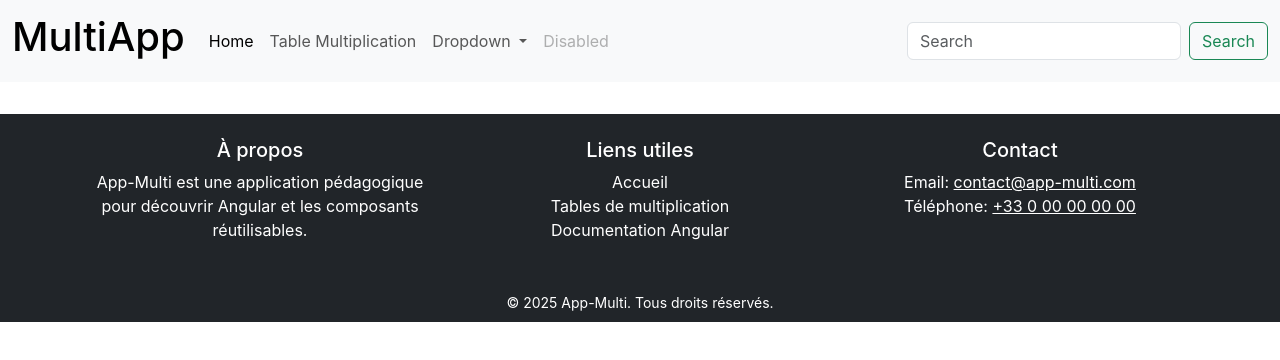
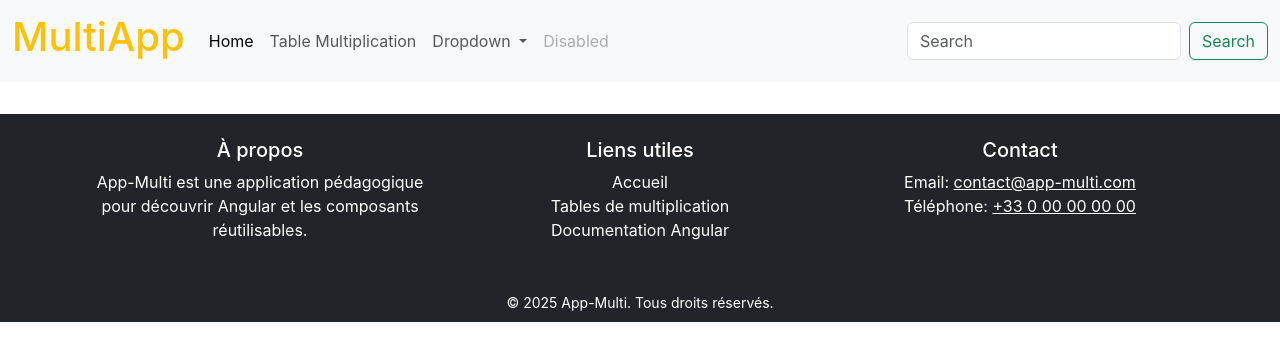
Before and after one commit to FilloyLuca/AppMulti_Angular, an Angular app: page / in a window 1280 px wide. Shown: the top 360 px of the page. Built offline with nearby package versions, Linux system fonts and the light colour scheme.

Commit message:
Lien du footer fait pour la Section Liens utiles et Multiapp dans header à une nouvelle couleur

```diff
--- a/src/app/component/footer/footer.html
+++ b/src/app/component/footer/footer.html
@@ -14,8 +14,8 @@
         <h5>Liens utiles</h5>
         <ul class="list-unstyled">
           <li><a href="#" class="text-white text-decoration-none">Accueil</a></li>
-          <li><a href="#" class="text-white text-decoration-none">Tables de multiplication</a></li>
-          <li><a href="#" class="text-white text-decoration-none">Documentation Angular</a></li>
+          <li><a href="/table-multiplication" class="text-white text-decoration-none">Tables de multiplication</a></li>
+          <li><a href="https://angular.dev" class="text-white text-decoration-none" target="_blank"  rel="noopener noreferrer">Documentation Angular</a></li>
         </ul>
       </div>
 
--- a/src/app/component/header/header.html
+++ b/src/app/component/header/header.html
@@ -1,7 +1,7 @@
 <nav class="navbar navbar-expand-xl navbar-light bg-light">
     <div class="container-fluid">
         <a class="navbar-brand" href="#">
-            <h1>MultiApp</h1>
+            <h1 class="text-warning">MultiApp</h1>
         </a>
         <button class="navbar-toggler" type="button" data-bs-toggle="collapse" data-bstarget="#navbarSupportedContent"
             aria-controls="navbarSupportedContent" aria-expanded="false" arialabel="Toggle navigation">
```
